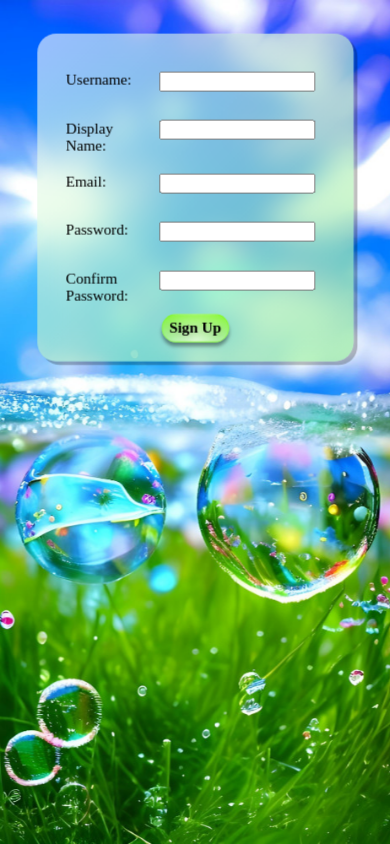
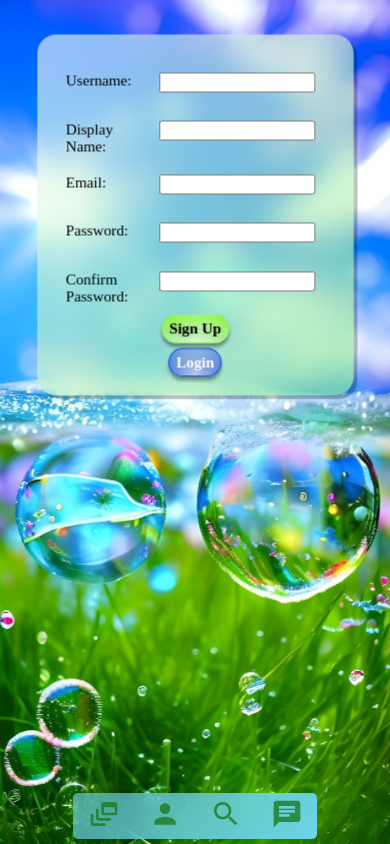
Before and after one commit to Ashleylq/social-media-site, a React (Vite) app in the folder client/: page /signup in a window 390 px wide. Built offline with nearby package versions, Linux system fonts and the light colour scheme; a web font is replaced by a local one; what @cloudinary/url-gen would draw is missing.

Commit message:
Add navbar and navigation

```diff
--- a/client/package.json
+++ b/client/package.json
@@ -11,6 +11,10 @@
   },
   "dependencies": {
     "@cloudinary/url-gen": "^1.22.0",
+    "@emotion/react": "^11.14.0",
+    "@emotion/styled": "^11.14.1",
+    "@mui/icons-material": "^9.5.0",
+    "@mui/material": "^9.5.0",
     "react": "^19.2.8",
     "react-dom": "^19.2.8",
     "react-router": "^8.4.0"
--- a/client/src/App.jsx
+++ b/client/src/App.jsx
@@ -1,6 +1,7 @@
 import { Outlet, useNavigation } from "react-router";
 import Loader from "./components/loader/Loader.jsx";
 import "./index.css"
+import Navbar from "./components/navbar/Navbar.jsx";
 
 function App(){
     const navigation = useNavigation()
@@ -8,8 +9,11 @@ function App(){
         <>
         <div className="bg" aria-hidden="true"></div>
         <div className="content">
-        {(navigation.state === "loading") && <Loader/>}
-        {(navigation.state !== "loading") && <Outlet/>}
+            <div className="navbar-container"><Navbar/></div>
+            <main>
+            {(navigation.state === "loading") && <Loader/>}
+            {(navigation.state !== "loading") && <Outlet/>}
+            </main>
         </div>
         </>
     )
--- /dev/null
+++ b/client/src/components/navbar/Navbar.jsx
@@ -0,0 +1,28 @@
+import { NavLink } from "react-router"
+import styles from "./navbar.module.css"
+import DynamicFeedIcon from '@mui/icons-material/DynamicFeed'
+import SearchIcon from '@mui/icons-material/Search'
+import PersonIcon from '@mui/icons-material/Person'
+import ChatIcon from '@mui/icons-material/Chat'
+
+export default function Navbar(){
+    const styling = {
+        fontSize : 32,
+        color : 'rgba(30, 123, 30, 0.8)',
+        transition : 'color 0.5s ease',
+        '.active &' : {
+            color : 'rgba(11, 74, 11, 0.8)'
+        },
+        '&:hover' : {
+            color : 'rgba(14, 158, 14, 0.8)'
+        }
+    }
+    return (
+        <nav className={styles.nav}>
+            <NavLink to={"/posts"}><DynamicFeedIcon sx={styling}/></NavLink>
+            <NavLink to={"/"}><PersonIcon sx={styling}/></NavLink>
+            <NavLink to={"/profile/search"}><SearchIcon sx={styling}/></NavLink>
+            <NavLink to={"/chat"}><ChatIcon sx={styling}/></NavLink>
+        </nav>
+    )
+}
--- /dev/null
+++ b/client/src/components/navbar/navbar.module.css
@@ -0,0 +1,40 @@
+.nav {
+    display : flex;
+    justify-content: space-around;
+    opacity : 0;
+    flex-direction : column;
+    height : 70dvh;
+    width : max-content;
+    background: linear-gradient(135deg, rgba(109, 214, 236, 0.6), rgba(109, 214, 236, 0.99));
+    border-radius : 5px;
+    padding : 5px;
+    margin : 12.5dvh 5px;
+    animation : fade-in 1s cubic-bezier(0.25, 1, 0.5, 1) forwards;
+    a {
+        display : block;
+    }
+}
+
+@media (max-width : 768px){
+    .nav {
+        flex-direction: row;
+        height : max-content;
+        min-width: 60vw;
+        width : max-content;
+        gap : 10px;
+        margin : 5px auto;
+    }
+}
+
+@keyframes fade-in {
+    from {
+        opacity : 0;
+        transform : translateX(-100%)
+    }
+    to {
+        opacity : 1;
+        backdrop-filter: blur(15px);
+        -webkit-backdrop-filter: blur(15px);
+        transform : translateX(0)
+    }
+}
--- a/client/src/index.css
+++ b/client/src/index.css
@@ -35,6 +35,18 @@ body {
   height : 100dvh;
   position : relative;
   z-index: 1;
+  display : flex;
+  overflow : hidden;
+}
+
+.navbar-container {
+  flex-shrink : 0;
+  overflow : hidden
+}
+
+main {
+  flex-grow : 1;
+  overflow-y: auto;
 }
 
 a, a:focus, a:active, a:visited {
@@ -102,6 +114,9 @@ button {
     .bg {
         background-image: url(./assets/mobWallpaper.jpeg);
     }
+    .content {
+      flex-direction: column-reverse;
+    }
 }
 
 @keyframes darken {
--- a/client/src/loaders/profile/profileLoader.jsx
+++ b/client/src/loaders/profile/profileLoader.jsx
@@ -4,11 +4,11 @@ import { redirect } from "react-router"
 export default async function loadProfile({params}){
     let id = params.id
     const user = getCredentials()
+    if(!user || Object.keys(user).length === 0){
+        return redirect('/signup')
+    }
     if(id === undefined){
         id = user.id
-    }
-    if(!user || Object.keys(user).length === 0){
-        return redirect('/signup')
     }
     const res = await fetch(`/api/profile/${id}`)
     if(res.status == 401){
--- a/client/src/pages/auth/Login.jsx
+++ b/client/src/pages/auth/Login.jsx
@@ -1,5 +1,5 @@
 import styles from "./auth.module.css"
-import { useActionData, Form } from "react-router"
+import { useActionData, Form, Link } from "react-router"
 
 function Login(){
     const error = useActionData()
@@ -24,6 +24,7 @@ function Login(){
             </div>
             <button type="submit">Login</button>
             {(error && error.path === "global") && <p className={styles.global}>{error.msg}</p>}
+            <button className={styles.nav} type="button"><Link to={"/signup"}>Sign Up</Link></button>
         </Form>
         </>
     )
--- a/client/src/pages/auth/Signup.jsx
+++ b/client/src/pages/auth/Signup.jsx
@@ -1,5 +1,5 @@
 import styles from "./auth.module.css"
-import { useActionData, Form } from "react-router"
+import { useActionData, Form, Link } from "react-router"
 
 function Signup(){
     const error = useActionData()
@@ -43,6 +43,7 @@ function Signup(){
                 </div>
             </div>
             <button type="submit">Sign Up</button>
+            <button type="button" className={styles.nav}><Link to={"/login"}>Login</Link></button>
         </Form>
         </>
     )
--- a/client/src/pages/auth/auth.module.css
+++ b/client/src/pages/auth/auth.module.css
@@ -45,6 +45,13 @@
     --b-color : black;
   }
 
+  .nav {
+    --bg: rgba(0, 50, 219, 0.8);
+    --bg-dark : rgba(0, 50, 219, 0.4);
+    --b-color : white;
+    margin-top : 5px
+  }
+
   p {
     color : #ff4000;
     font-family : "Sulphur Point";
--- a/client/src/pages/profile/profile.module.css
+++ b/client/src/pages/profile/profile.module.css
@@ -140,7 +140,7 @@
         transform : scale(0.9);
     } to {
         opacity : 1;
-        transform : scale(0.95);
+        transform : scale(1);
         backdrop-filter: blur(15px);
         -webkit-backdrop-filter: blur(15px);
     }
```
Also changed, not shown: 1 other file (tests, documents, lock files or other folders).
